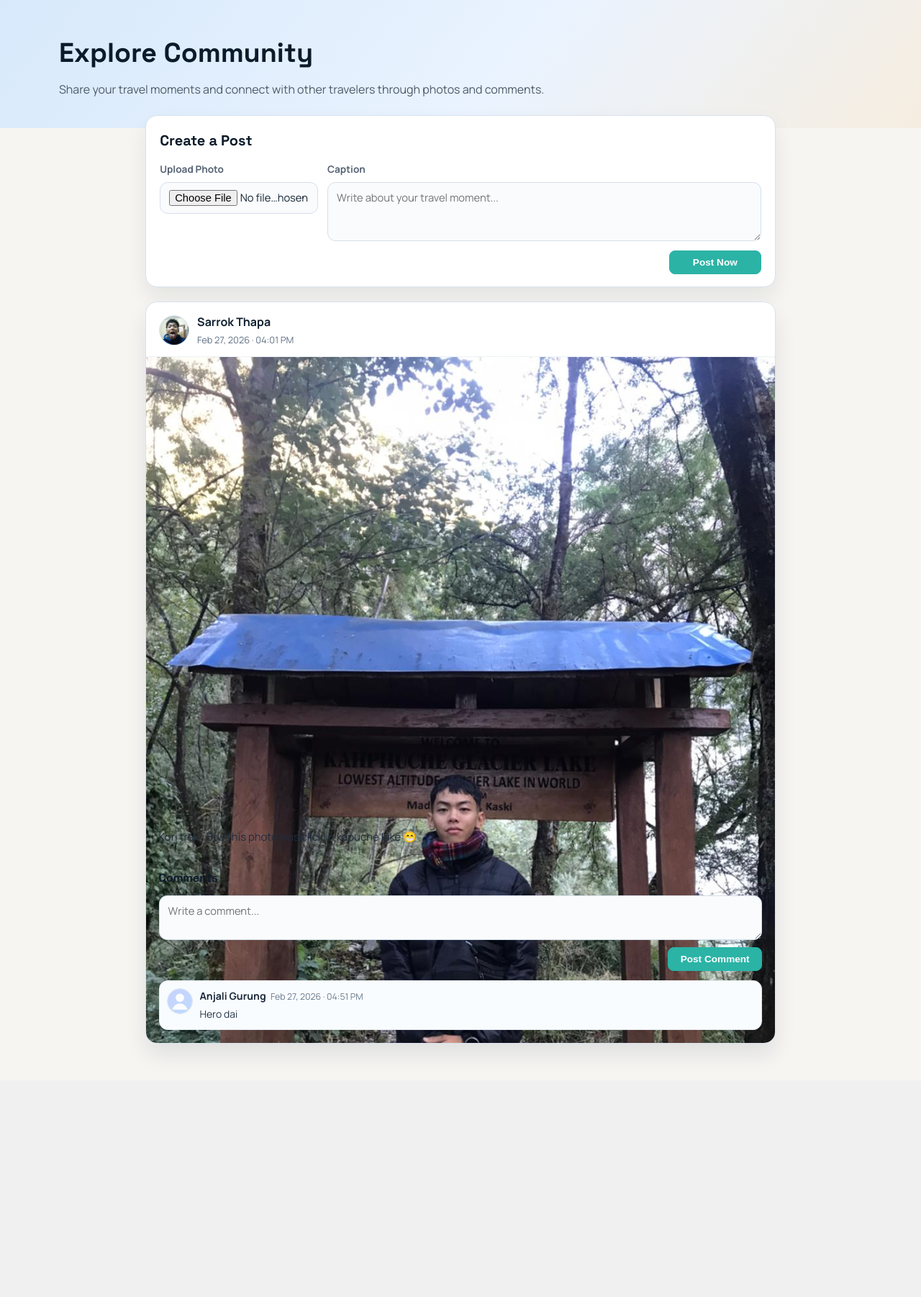
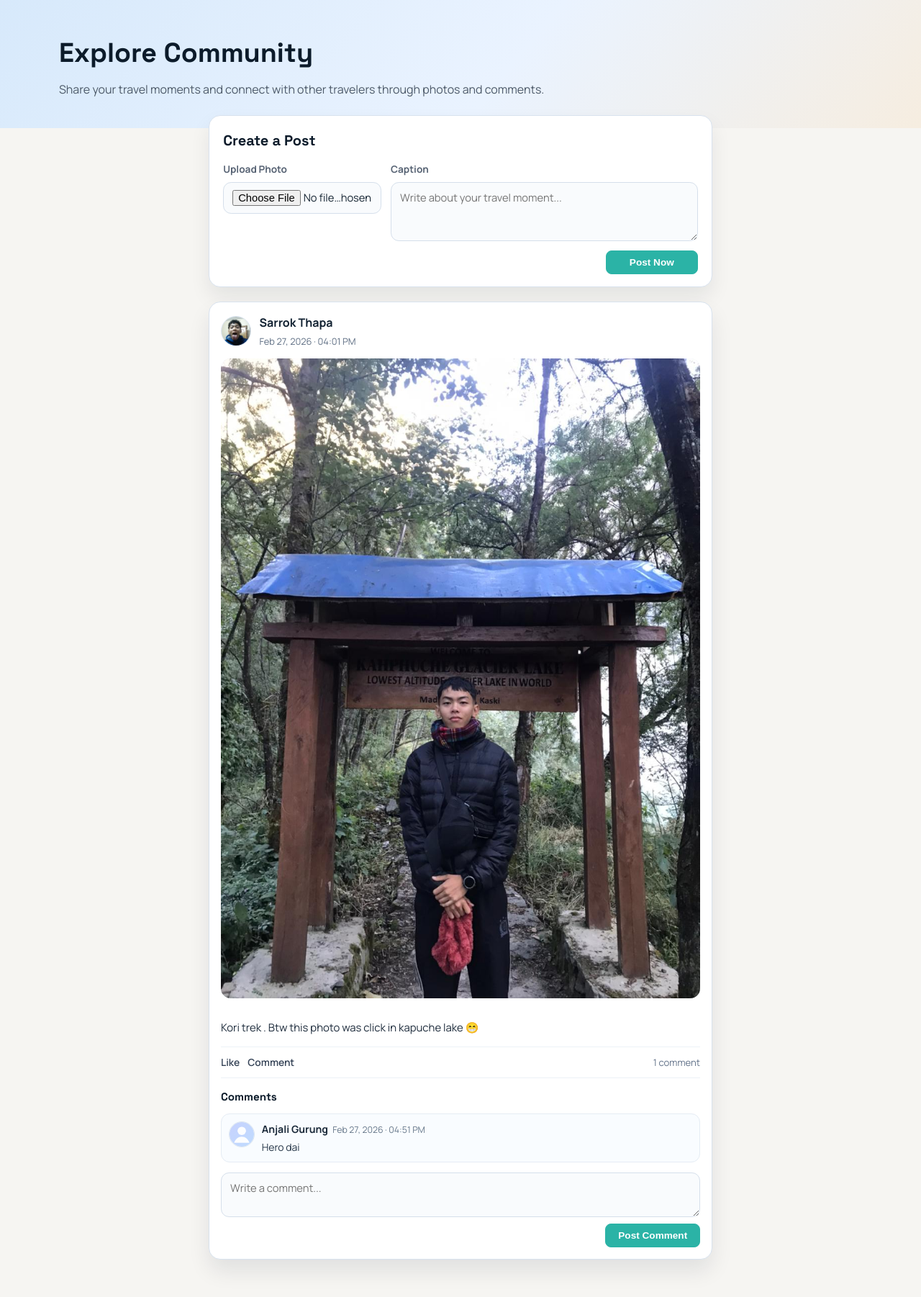
Before and after one commit to SarrokThapa/Namaste-Nomad, a Django app: page /community/ in a window 1280 px wide. Shown: the part 68-1870 px from the top of the page at 72% size. Before the commit the page ends 1524 px from the top, so only its background shows below. Run offline with Django 4.2, Linux system fonts and the light colour scheme; a user stored in the database is signed in; data comes from the database, SQL or seed files in the repository; both versions use the stored data as it was after the commit.

Commit message:
COmmunity Post update / comment

```diff
--- a/core/templates/core/community_dashboard.html
+++ b/core/templates/core/community_dashboard.html
@@ -4,7 +4,7 @@
 {% block title %}Community Dashboard - Namaste Nomad{% endblock %}
 
 {% block extra_css %}
-    <link rel="stylesheet" href="{% static 'css/community.css' %}">
+    <link rel="stylesheet" href="{% static 'css/community.css' %}?v=20260227c">
 {% endblock %}
 
 {% block traveler_content %}
--- a/core/templates/core/community_feed.html
+++ b/core/templates/core/community_feed.html
@@ -7,7 +7,7 @@
     <title>Community Feed - Namaste Nomad</title>
     <link rel="stylesheet" href="{% static 'css/style.css' %}">
     <link rel="stylesheet" href="{% static 'css/landing.css' %}">
-    <link rel="stylesheet" href="{% static 'css/community.css' %}">
+    <link rel="stylesheet" href="{% static 'css/community.css' %}?v=20260227c">
     <link rel="preconnect" href="https://fonts.googleapis.com">
     <link rel="preconnect" href="https://fonts.gstatic.com" crossorigin>
     <link href="https://fonts.googleapis.com/css2?family=Manrope:wght@400;500;600;700&family=Space+Grotesk:wght@600;700&display=swap" rel="stylesheet">
--- a/core/templates/core/includes/community_post_card.html
+++ b/core/templates/core/includes/community_post_card.html
@@ -22,21 +22,16 @@
 
     <div class="post-caption">{{ post.caption|linebreaksbr }}</div>
 
+    <div class="post-engagement">
+        <div class="engagement-actions">
+            <span class="engage-item">Like</span>
+            <span class="engage-item">Comment</span>
+        </div>
+        <span class="engagement-count">{{ post.prepared_comments|length }} comment{{ post.prepared_comments|length|pluralize }}</span>
+    </div>
+
     <div class="post-comments">
         <h3>Comments</h3>
-
-        {% if request.user.is_authenticated %}
-            <form method="POST" action="{% url 'community_comment_create' post.id %}" class="comment-form">
-                {% csrf_token %}
-                <input type="hidden" name="next" value="{{ request.path }}#post-{{ post.id }}">
-                <textarea name="body" rows="2" placeholder="Write a comment..." required></textarea>
-                <button type="submit" class="btn-dark">Post Comment</button>
-            </form>
-        {% else %}
-            <div class="comment-login-note">
-                <a href="{% url 'account_login_choice' %}">Login</a> to comment on this post.
-            </div>
-        {% endif %}
 
         <div class="comment-list">
             {% if post.prepared_comments %}
@@ -62,5 +57,18 @@
                 <p class="empty-comments">No comments yet.</p>
             {% endif %}
         </div>
+
+        {% if request.user.is_authenticated %}
+            <form method="POST" action="{% url 'community_comment_create' post.id %}" class="comment-form">
+                {% csrf_token %}
+                <input type="hidden" name="next" value="{{ request.path }}#post-{{ post.id }}">
+                <textarea name="body" rows="2" placeholder="Write a comment..." required></textarea>
+                <button type="submit" class="btn-dark">Post Comment</button>
+            </form>
+        {% else %}
+            <div class="comment-login-note">
+                <a href="{% url 'account_login_choice' %}">Login</a> to comment on this post.
+            </div>
+        {% endif %}
     </div>
 </article>
--- a/static/css/community.css
+++ b/static/css/community.css
@@ -1,5 +1,5 @@
 .nav-active {
-    color: var(--accent-2) !important;
+    color: var(--accent-2, #2bb3a6) !important;
 }
 
 .community-page {
@@ -42,8 +42,8 @@
     display: inline-flex;
     align-items: center;
     justify-content: center;
-    border: 1px solid var(--accent-2);
-    background: var(--accent-2);
+    border: 1px solid var(--accent-2, #2bb3a6);
+    background: var(--accent-2, #2bb3a6);
     color: #fff;
     cursor: pointer;
 }
@@ -74,6 +74,9 @@
     border-radius: 1rem;
     padding: 1.1rem 1.2rem;
     box-shadow: 0 14px 28px rgba(12, 27, 42, 0.08);
+    max-width: 700px;
+    width: 100%;
+    margin: 0 auto;
 }
 
 .new-post-header {
@@ -128,7 +131,7 @@
 .new-post-form input[type="file"]:focus,
 .comment-form textarea:focus {
     outline: none;
-    border-color: var(--accent-2);
+    border-color: var(--accent-2, #2bb3a6);
     box-shadow: 0 0 0 3px rgba(43, 179, 166, 0.15);
 }
 
@@ -139,6 +142,8 @@
 
 .new-post-actions .btn-dark {
     min-width: 128px;
+    color: #fff !important;
+    font-weight: 700;
 }
 
 .auth-note {
@@ -148,7 +153,7 @@
 }
 
 .auth-note a {
-    color: var(--accent-2);
+    color: var(--accent-2, #2bb3a6);
     text-decoration: none;
     font-weight: 700;
 }
@@ -156,20 +161,27 @@
 .post-feed {
     display: flex;
     flex-direction: column;
-    gap: 1.2rem;
+    gap: 1.35rem;
 }
 
 .post-card {
     background: #fff;
     border: 1px solid #d8e2ee;
     border-radius: 1rem;
-    overflow: hidden;
+    max-width: 700px;
+    width: 100%;
+    margin: 0 auto;
+    padding: 1rem;
+    display: flex;
+    flex-direction: column;
+    gap: 0.85rem;
+    overflow: visible;
     box-shadow: 0 16px 30px rgba(12, 27, 42, 0.09);
 }
 
 .post-head {
-    padding: 0.9rem 1.1rem 0.8rem;
-    border-bottom: 1px solid #eef2f7;
+    padding: 0;
+    margin-bottom: 0;
 }
 
 .post-author {
@@ -210,39 +222,79 @@
 
 .post-image-wrap {
     width: 100%;
-    max-height: 640px;
     background: #e8eef6;
+    border-radius: 0.85rem;
+    margin-bottom: 0.95rem;
+    overflow: visible;
+    line-height: 0;
+    position: static;
 }
 
 .post-image-wrap img {
     width: 100%;
-    height: 100%;
+    max-width: 100%;
+    height: auto;
+    max-height: none;
     object-fit: cover;
     display: block;
+    border-radius: 0.85rem;
+    margin: 0;
+    position: static;
+    float: none;
 }
 
 .post-caption {
-    padding: 0.95rem 1.1rem;
+    padding: 0;
     color: #1f2d3d;
     line-height: 1.6;
     font-size: 0.93rem;
+    margin-bottom: 0;
+    position: static;
+}
+
+.post-engagement {
+    display: flex;
+    justify-content: space-between;
+    align-items: center;
+    gap: 1rem;
+    border-top: 1px solid #edf2f7;
     border-bottom: 1px solid #edf2f7;
+    padding: 0.65rem 0;
+    margin-bottom: 0;
+    position: static;
+}
+
+.engagement-actions {
+    display: flex;
+    gap: 0.7rem;
+}
+
+.engage-item {
+    font-size: 0.86rem;
+    font-weight: 600;
+    color: #334155;
+}
+
+.engagement-count {
+    font-size: 0.82rem;
+    color: #64748b;
 }
 
 .post-comments {
-    padding: 1rem 1.1rem 1.1rem;
+    padding: 0;
+    position: static;
 }
 
 .post-comments h3 {
-    font-size: 1rem;
-    margin-bottom: 0.7rem;
+    font-size: 0.95rem;
+    margin-bottom: 0.65rem;
 }
 
 .comment-form {
     display: flex;
     flex-direction: column;
     gap: 0.6rem;
-    margin-bottom: 0.85rem;
+    margin-top: 0.85rem;
 }
 
 .comment-form button {
@@ -250,7 +302,7 @@
 }
 
 .comment-login-note {
-    margin-bottom: 0.85rem;
+    margin-top: 0.85rem;
     background: #f8fbff;
     border: 1px dashed #cfdae8;
     border-radius: 0.65rem;
@@ -260,7 +312,7 @@
 }
 
 .comment-login-note a {
-    color: var(--accent-2);
+    color: var(--accent-2, #2bb3a6);
     text-decoration: none;
     font-weight: 700;
 }
```
Also changed, not shown: db.sqlite3, media/community_posts/1000012013.jpg (added), media/package_images/Khumai.jpg (added).
